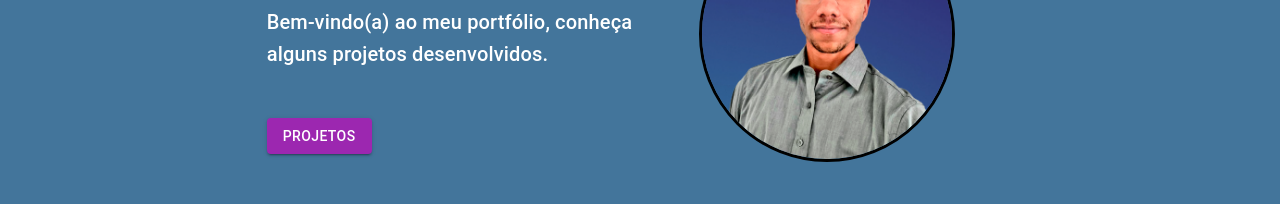
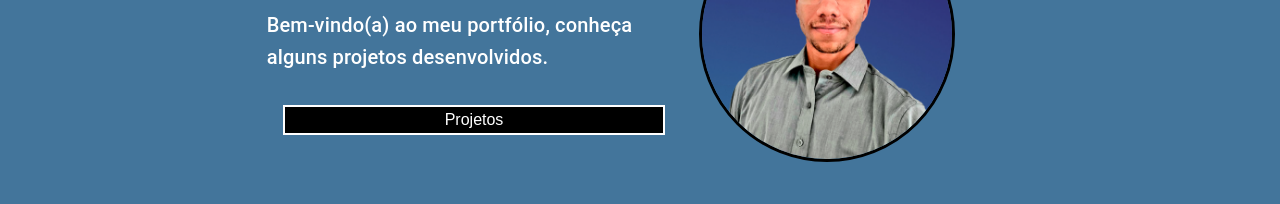
Before and after one commit to JVitor25/Portifolio, a React (Create React App) app: page / in a window 1280 px wide. Shown: the part 268-472 px from the top of the page. Built offline with nearby package versions, Linux system fonts and the light colour scheme.

Commit message:
Estilizando botão da seção Home

```diff
--- a/src/components/sections/home/Home.css
+++ b/src/components/sections/home/Home.css
@@ -1,15 +1,15 @@
-.GridContainerHome{
+.GridContainerHome {
     background-color: #43759B;
     padding-top: 50px;
     padding-bottom: 50px;
 }
 
-.GridItemHome{
+.GridItemHome {
     justify-content: center;
     align-items: center;
 }
 
-.foto{
+.foto {
     height: 250px;
     border-radius: 50%;
     border: #000000 solid 3px;
@@ -19,15 +19,65 @@
     transition: transform .5s;
 }
 
-.box-Foto{
+.box-Foto {
     display: flex;
     width: 100%;
     justify-content: center;
     align-items: center;
 }
 
-.box-Home{
+.box-Home {
     display: flex;
     color: white;
     position: relative;
 }
+
+.botao{
+    justify-content: center;
+}
+
+/* Retirado do: https://edrodrigues.com.br/blog/20-incriveis-botoes-animados-de-css-puro/ */
+button {
+    font-size: 1em;
+    background: #000000;
+    color: #fff;
+    border: 0.15rem solid #ffffff;
+    padding: 0.25em 10em;
+    margin: 1rem;
+    position: relative;
+    z-index: 1;
+    overflow: hidden;
+}
+
+button:hover {
+    color: #000000;
+}
+
+button::after {
+    content: "";
+    background: #ecf0f1;
+    position: absolute;
+    z-index: -1;
+    padding: 0.85em 0.75em;
+    display: block;
+}
+
+button[class^="grow"]::after {
+    transition: all 0.3s ease;
+}
+
+button[class^="grow"]:hover::after {
+    transition: all 0.3s ease-out;
+}
+
+button.grow_skew_forward::after {
+    left: -20%;
+    right: -20%;
+    top: 0;
+    bottom: 0;
+    transform: skewX(-45deg) scale(0, 1);
+}
+
+button.grow_skew_forward:hover::after {
+    transform: skewX(-45deg) scale(1, 1);
+}
--- a/src/components/sections/home/Home.tsx
+++ b/src/components/sections/home/Home.tsx
@@ -18,7 +18,7 @@ function Home() {
                 lg={7}
                 xl={7}>
                 <Grid item container direction="column" sm={6} xs={12} className="GridItemHome">
-                    <Box sx={{ maxWidth:"460px" }}>
+                    <Box sx={{ maxWidth: "460px" }}>
 
                         <Box className="box-Home">
                             <Box sx={{ fontFamily: "italic" }}> <Typography variant="h4" noWrap={false}>João Vitor Lima</Typography></Box>
@@ -29,8 +29,10 @@ function Home() {
                         <Box className="box-Home" paddingTop={2}>
                             <Typography variant="h6">Bem-vindo(a) ao meu portfólio, conheça alguns projetos desenvolvidos.</Typography>
                         </Box>
-                        <Box className="box-Home botao" paddingTop={6}>
-                            <Button variant="contained" color="secondary"> Projetos </Button>
+                        <Box className="box-Home botao" paddingTop={2}>
+                            <a href="#projetos" className="text-decoration-none">
+                                <button className="grow_skew_forward"> Projetos </button>
+                            </a>
                         </Box>
                     </Box>
                 </Grid>
```
